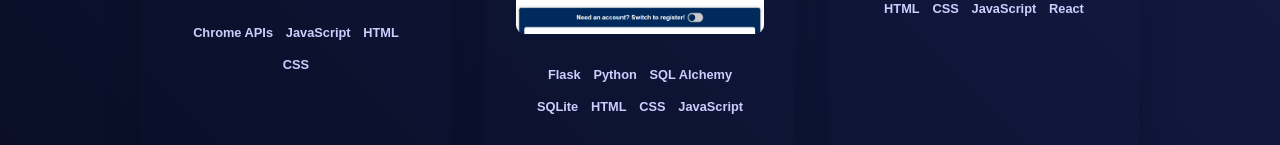
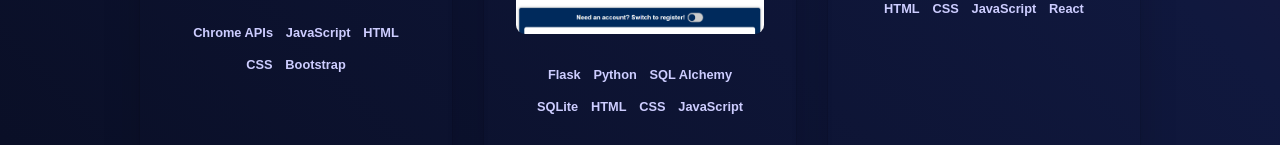
Before and after one commit to zsspan/zsspan.github.io, a React (Create React App) app: page / in a window 1280 px wide. Shown: the part 1816-1961 px from the top of the page. Built offline with nearby package versions, Linux system fonts and the light colour scheme.

Commit message:
updated projects

```diff
--- a/src/components/projects.js
+++ b/src/components/projects.js
@@ -7,7 +7,7 @@ const Projects = () => {
     {
       name: 'QuickUp',
       description: 'The all-in-one notes and task management Chrome web app, QuickUp!',
-      tools: ['Chrome APIs', 'JavaScript', 'HTML', 'CSS'],
+      tools: ['Chrome APIs', 'JavaScript', 'HTML', 'CSS', 'Bootstrap'],
       image: 'quickup.png',
       sourceCode: 'https://github.com/zsspan/QuickUp',
       livePreview: 'https://example.com/example-project-1'
```
